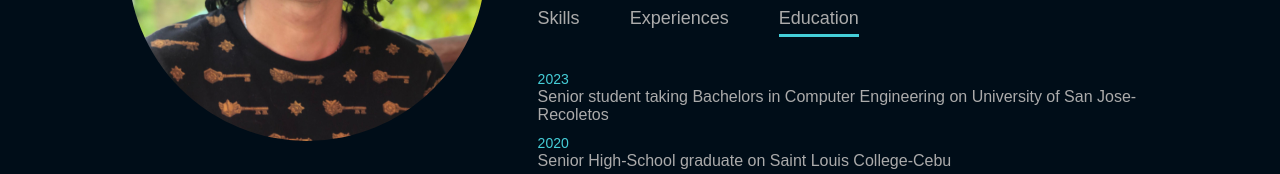
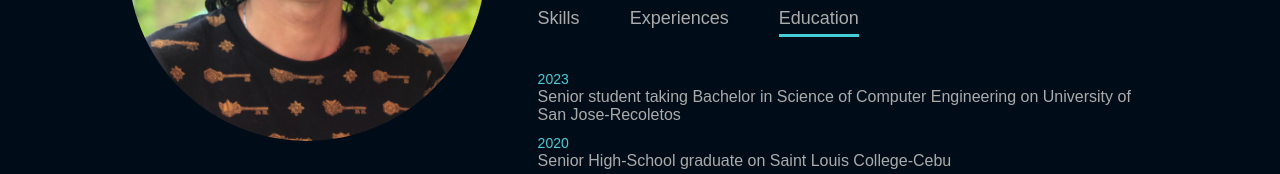
Before and after one commit to swift816/personalportfolio, a plain HTML site: page index.html in a window 1280 px wide. Both pictures are taken after a click on the element "Education". Shown: the part 1157-1331 px from the top of the page. Drawn offline with Linux system fonts and the light colour scheme.

Commit message:
index.html

```diff
--- a/index.html
+++ b/index.html
@@ -69,7 +69,7 @@
                     </div>
                     <div class="tab-contents" id="education">
                         <ul>
-                            <li><span>2023</span><br>Senior student taking Bachelors in Computer Engineering on University of San Jose-Recoletos</li>
+                            <li><span>2023</span><br>Senior student taking Bachelor in Science of Computer Engineering on University of San Jose-Recoletos</li>
                             <li><span>2020</span><br>Senior High-School graduate on Saint Louis College-Cebu</li>
                             <li><span>2014</span><br>Junior High-School graduate on Marigondon National Highschool</li>
                         </ul>
```
